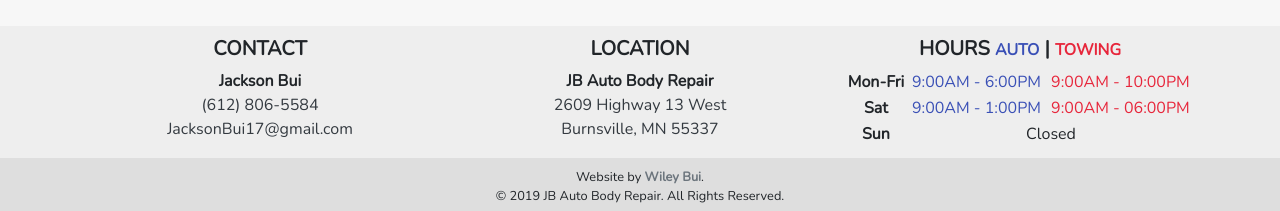
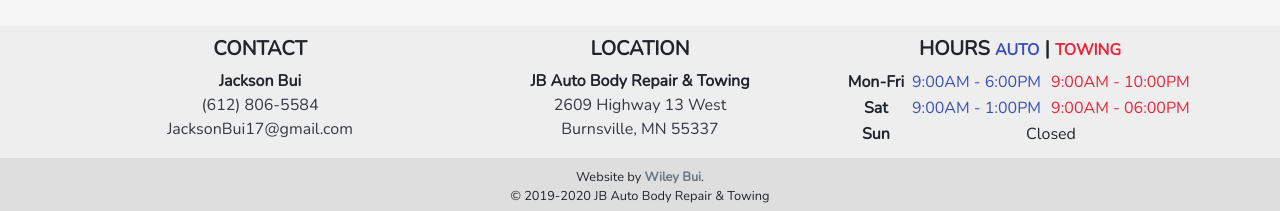
Before and after one commit to WileyBui/JBAutoBodyRepair, a plain HTML site: page index.html in a window 1280 px wide. Shown: the part 586-797 px from the top of the page. Drawn offline with nearby package versions, Linux system fonts and the light colour scheme.

Commit message:
Updated keywords & footer

```diff
--- a/index.html
+++ b/index.html
@@ -4,7 +4,7 @@
 	<meta charset="utf-8">
 	<meta name="author" content="Wiley Bui - WileyBui.com">
 	<meta name="viewport" content="width=device-width, initial-scale=1, shrink-to-fit=no">
-	<meta name="keywords" content="JB Auto Body Repair, Auto Repair, Towing, Transporting, Burnsville Towing, Service Auto Body Shop, Professionally Trained, Auto Body Repair, Light Mechanic Work, Auto Repair">
+	<meta name="keywords" content="JB Auto Body Repair, Auto Repair, Towing, Towing Near Me, Transporting, Burnsville Towing, Service Auto Body Shop, Professionally Trained, Auto Body Repair, Auto Body Shop, Auto Body Repair Near Me, Body Shop, Light Mechanic Work, Auto Repair, Car Body Shop">
 	<meta name="description" content="JB Auto Body Repair & Towing | Burnsville, MN | (612) 806-5584 | 2609 Highway 13 West, Burnsville, MN 55337">
 	<meta name="theme-color" content="#6ed3cf">
 
--- a/js/footer.js
+++ b/js/footer.js
@@ -14,7 +14,7 @@ document.write(
 "			<hr class='clearfix w-100 d-md-none'>" +
 "			<div class='col-12 col-md-4'>" +
 "				<h5 class='text-uppercase font-weight-bold'>Location</h5>" +
-"				<strong>JB Auto Body Repair</strong><br>" +
+"				<strong>JB Auto Body Repair & Towing</strong><br>" +
 "				<a href='https://www.google.com/maps/dir//2609+Highway+13+West,+Burnsville,+MN+55337/@44.7737351,-93.3149479,17z/data=!4m8!4m7!1m0!1m5!1m1!1s0x87f63b0e2d39a76d:0x7bf0a8b752bbc518!2m2!1d-93.3127592!2d44.7737351' class='text-dark' target='_blank'>" +
 "					2609 Highway 13 West<br>" +
 "					Burnsville, MN 55337<br>" +
@@ -29,7 +29,7 @@ document.write(
 "	</div>" +
 "	<ul id='footer-copyright' class='text-center' style='absolute'>" +
 "		<li>Website by <a href='https://wileybui.com' class='font-weight-bold text-muted link' id='credit' target='_blank'>Wiley Bui</a>.</li>" +
-"		<li>&#169; 2019 JB Auto Body Repair. All Rights Reserved.</li>" +
+"		<li>&#169; 2019-2020 JB Auto Body Repair & Towing</li>" +
 "	</ul>" +
 "</footer>"
 );
--- a/js/header.js
+++ b/js/header.js
@@ -14,7 +14,6 @@ document.write(
 "				<li class='nav-item col-0 col-md-2'><a href='/'><img src='images/site-logo.png' class='main-site-logo' /></a></li>" +
 "				<li class='nav-item col-md-3'><a class='link' href='Location.html'>Location</a></li>" +
 "				<li class='nav-item col-md-2'><a class='link' href='#hour' id='nav-hour'>Business Hours</a></li>" +
-// "				<li class='nav-item col-md-2'><a class='link' href='http://localhost:3000/#/list'>Login/Sign Up</a></li>" +
 "			</ul>" +
 "		</nav>" +
 "	</div>" +
```
